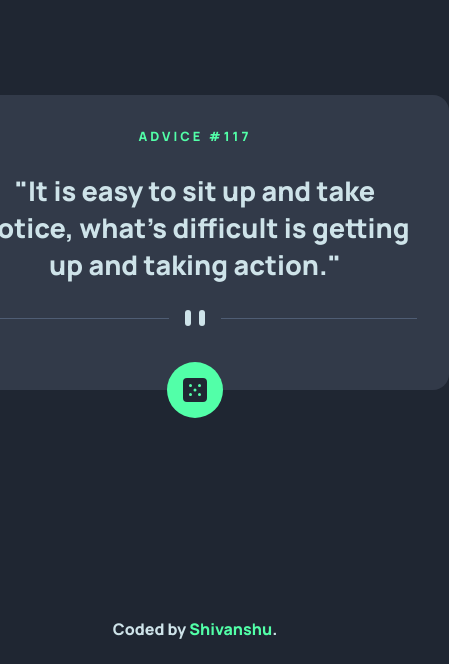
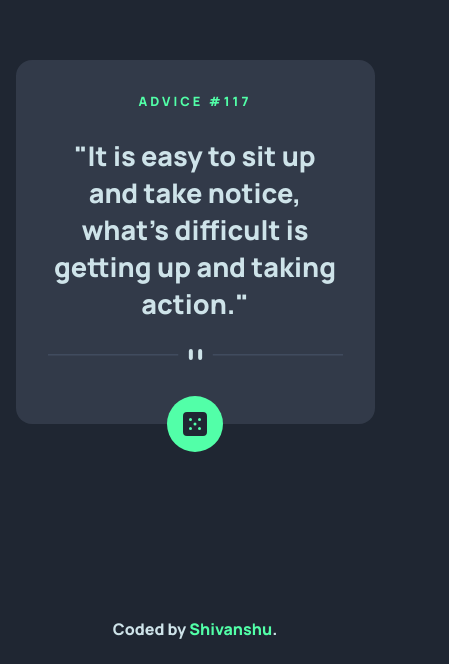
Before and after one commit to shivanshut105/front-end-practice-projects, a plain HTML site: page advice-generator-app-main/index.html in a window 390 px wide. Shown: the part 180-844 px from the top of the page, 449 px wide, since content can reach past the window. Drawn offline with Linux system fonts and the light colour scheme.

Commit message:
added media query

```diff
--- a/advice-generator-app-main/index.html
+++ b/advice-generator-app-main/index.html
@@ -21,7 +21,7 @@
     </span>
     <p class="advice-content" id="advice">"It is easy to sit up and take notice, what's difficult is getting up and taking action."</p>
 
-    <img src="images/pattern-divider-desktop.svg" alt="">
+    <img src="images/pattern-divider-desktop.svg" alt="" id="pattern-divider">
     <button class="dice" id="refresh-dice">
       <img src="images/icon-dice.svg">
     </button>
--- a/advice-generator-app-main/style.css
+++ b/advice-generator-app-main/style.css
@@ -81,3 +81,13 @@ body{
     color: var(--Neon-green);
     text-decoration: none;
 }
+
+@media (max-width: 450px) {
+    .container{
+        width: 295px;
+    }
+
+    #pattern-divider{
+        width: 295px;
+    }
+}
```
